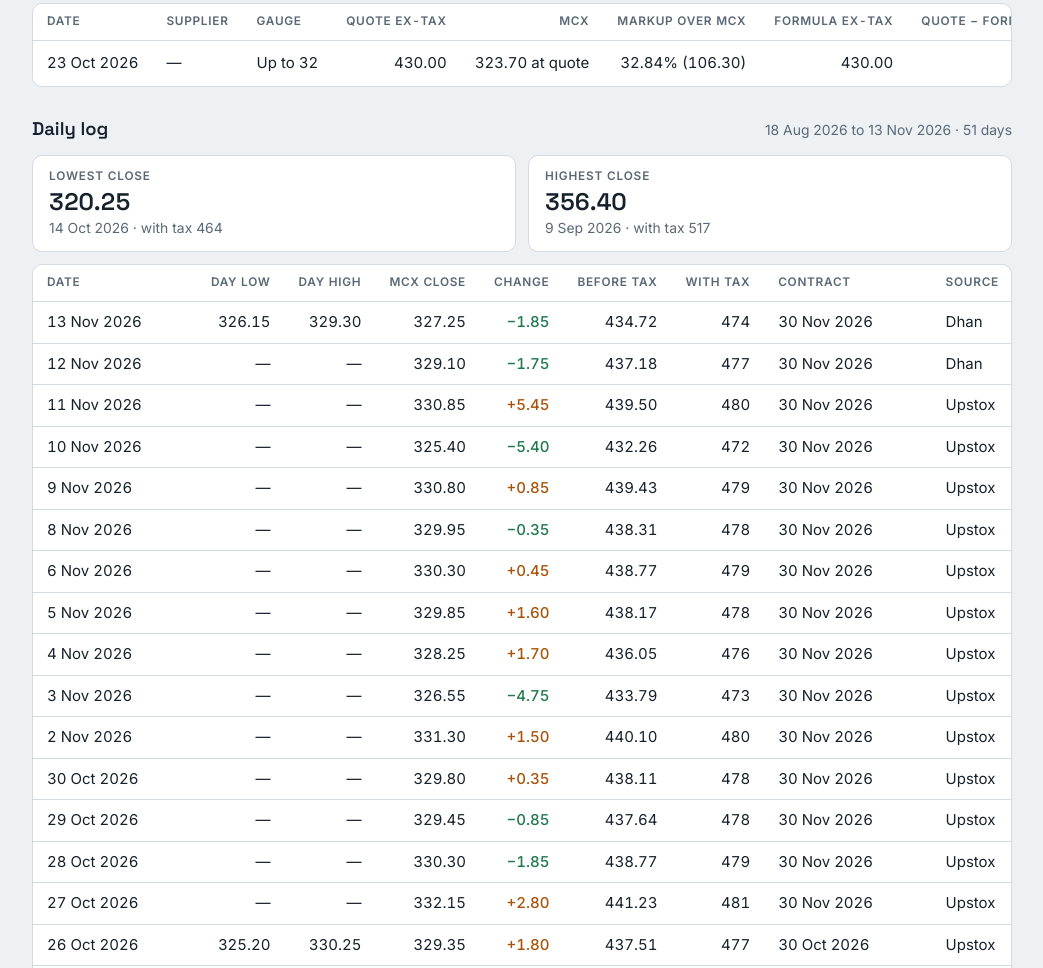
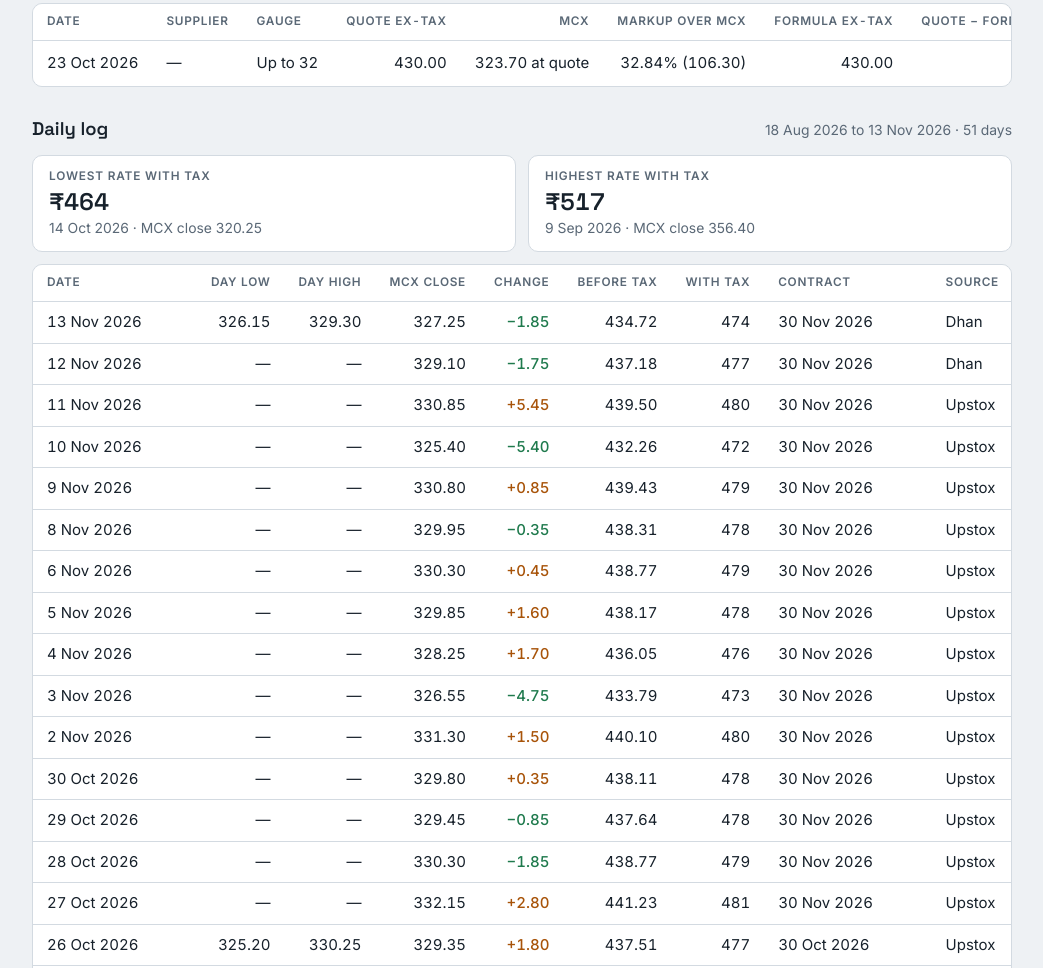
Before and after one commit to ArshGujral/aluminium-rate-tracker, a plain HTML site: page index.html in a window 1280 px wide. Shown: the part 1434-2402 px from the top of the page, without its empty margins (118-1161 px from the left). Drawn offline with Linux system fonts and the light colour scheme.

Commit message:
Show lowest and highest as with-tax rate
Co-Authored-By: Claude Fable 5.2 <noreply@anthropic.com>
Claude-Session: https://claude.ai/code/session_01BTexfo98F3S2iSSg8GQ25J

```diff
--- a/index.html
+++ b/index.html
@@ -295,8 +295,8 @@ td .art-tag { color: var(--muted); font-size: 0.78rem; }
   <section class="art-sec" id="log-sec">
     <div class="art-sec-head"><h2>Daily log</h2><p class="art-hint" id="log-span"></p></div>
     <div class="art-stats" id="log-stats" hidden>
-      <div class="art-stat"><span class="art-label">Lowest close</span><span class="art-stat-val" id="lo-val"></span><span class="art-meta" id="lo-meta"></span></div>
-      <div class="art-stat"><span class="art-label">Highest close</span><span class="art-stat-val" id="hi-val"></span><span class="art-meta" id="hi-meta"></span></div>
+      <div class="art-stat"><span class="art-label">Lowest rate with tax</span><span class="art-stat-val" id="lo-val"></span><span class="art-meta" id="lo-meta"></span></div>
+      <div class="art-stat"><span class="art-label">Highest rate with tax</span><span class="art-stat-val" id="hi-val"></span><span class="art-meta" id="hi-meta"></span></div>
     </div>
     <div class="art-scroll" id="log-wrap" hidden>
       <div class="art-log-head" aria-hidden="true"><span>Date<small>Day low – high</small></span><span>MCX close<small>Change</small></span><span>With tax<small>Before tax</small></span></div>
@@ -522,8 +522,8 @@ td .art-tag { color: var(--muted); font-size: 0.78rem; }
     var lo = pts[0], hi = pts[0];
     pts.forEach(function (p) { if (p.mcx < lo.mcx) lo = p; if (p.mcx > hi.mcx) hi = p; });
     $('log-span').textContent = fmtD(pts[0].date) + ' to ' + fmtD(pts[n - 1].date) + ' \u00b7 ' + n + ' days';
-    $('lo-val').textContent = num(lo.mcx); $('lo-meta').textContent = fmtD(lo.date) + ' \u00b7 with tax ' + whole(fin(lo.mcx));
-    $('hi-val').textContent = num(hi.mcx); $('hi-meta').textContent = fmtD(hi.date) + ' \u00b7 with tax ' + whole(fin(hi.mcx));
+    $('lo-val').textContent = '\u20b9' + whole(fin(lo.mcx)); $('lo-meta').textContent = fmtD(lo.date) + ' \u00b7 MCX close ' + num(lo.mcx);
+    $('hi-val').textContent = '\u20b9' + whole(fin(hi.mcx)); $('hi-meta').textContent = fmtD(hi.date) + ' \u00b7 MCX close ' + num(hi.mcx);
     for (i = n - 1; i >= 0; i--) {
       var r = pts[i], k = S.rates.indexOf(r), p = k > 0 ? S.rates[k - 1] : null, ch = p ? r.mcx - p.mcx : null;
       var d = el('td', { class: 'c-date', text: fmtD(r.date) }), both = okNum(r.low) && okNum(r.high);
```
Also changed, not shown: tracker.html (+4 -4 lines).
